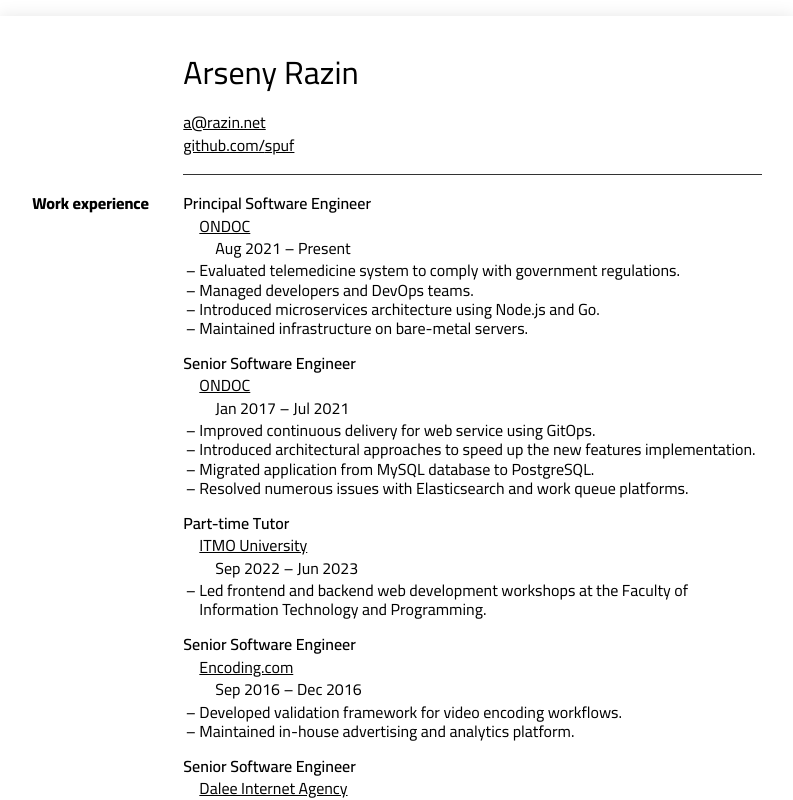
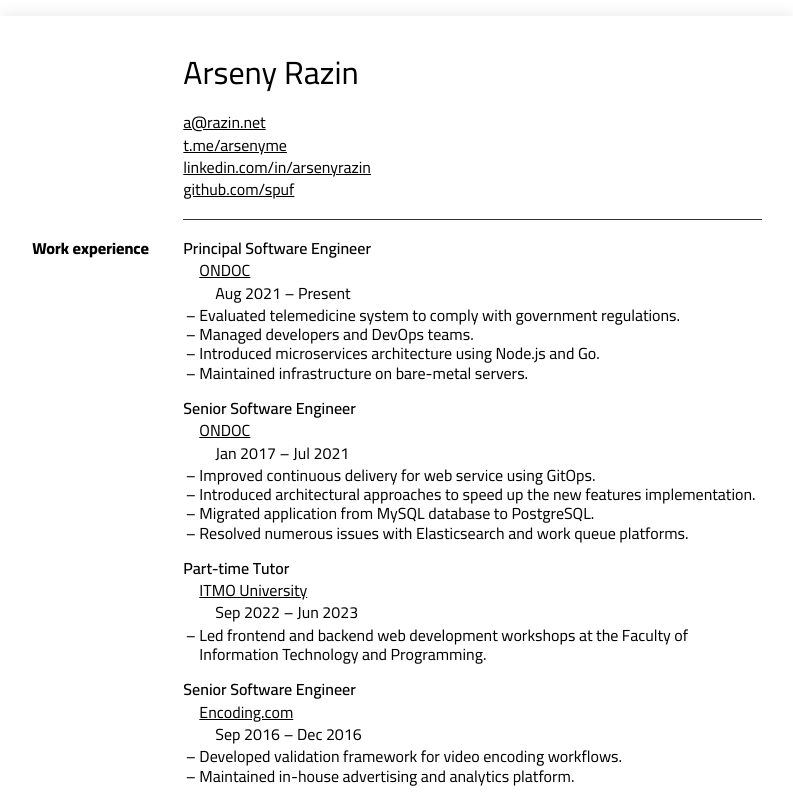
Before and after one commit to spuf/razin.net, a Next.js app: page /work in a window 1280 px wide. Shown: the top 800 px of the page, without its empty margins (243-1036 px from the left). Built offline with nearby package versions, Linux system fonts and the light colour scheme.

Commit message:
add links

```diff
--- a/app/work/page.tsx
+++ b/app/work/page.tsx
@@ -12,8 +12,24 @@
 export default function Work() {
   const resume = {
     fullName: 'Arseny Razin',
-    email: 'a@razin.net',
-    github: 'spuf',
+    contacts: [
+      {
+        link: 'mailto:a@razin.net',
+        text: 'a@razin.net',
+      },
+      {
+        link: 'https://t.me/arsenyme',
+        text: 't.me/arsenyme',
+      },
+      {
+        link: 'https://linkedin.com/in/arsenyrazin',
+        text: 'linkedin.com/in/arsenyrazin',
+      },
+      {
+        link: 'https://github.com/spuf',
+        text: 'github.com/spuf',
+      },
+    ],
     workExperience: [
       {
         start: '2021-08-01',
@@ -139,16 +155,13 @@
             {resume.fullName}
           </Link>
         </h1>
-        <div className={styles.contact}>
-          <a href={`mailto:${resume.email}`} target="_blank" rel="noreferrer">
-            {resume.email}
-          </a>
-        </div>
-        <div className={styles.contact}>
-          <a href={`https://github.com/${resume.github}`} target="_blank" rel="noreferrer">
-            github.com/{resume.github}
-          </a>
-        </div>
+        {resume.contacts.map((v) => (
+          <div key={v.link} className={styles.contact}>
+            <a href={v.link} target="_blank" rel="noreferrer">
+              {v.text}
+            </a>
+          </div>
+        ))}
       </div>
       <div className={styles.title}>
         <h2>Work experience</h2>
--- a/package.json
+++ b/package.json
@@ -13,7 +13,7 @@
     "screenshot": "docker run --rm --ipc=host --init -v $PWD:$PWD -w $PWD mcr.microsoft.com/playwright:v$(node -e \"console.log(require('./package.json').dependencies['@playwright/test'])\") npx playwright test -u"
   },
   "dependencies": {
-    "@playwright/test": "1.37.1",
+    "@playwright/test": "1.39.0",
     "@types/luxon": "^3.0.0",
     "@types/node": "^20.1.2",
     "@types/react": "^18.0.9",
```
Also changed, not shown: 1 other file (tests, documents, lock files or other folders).
